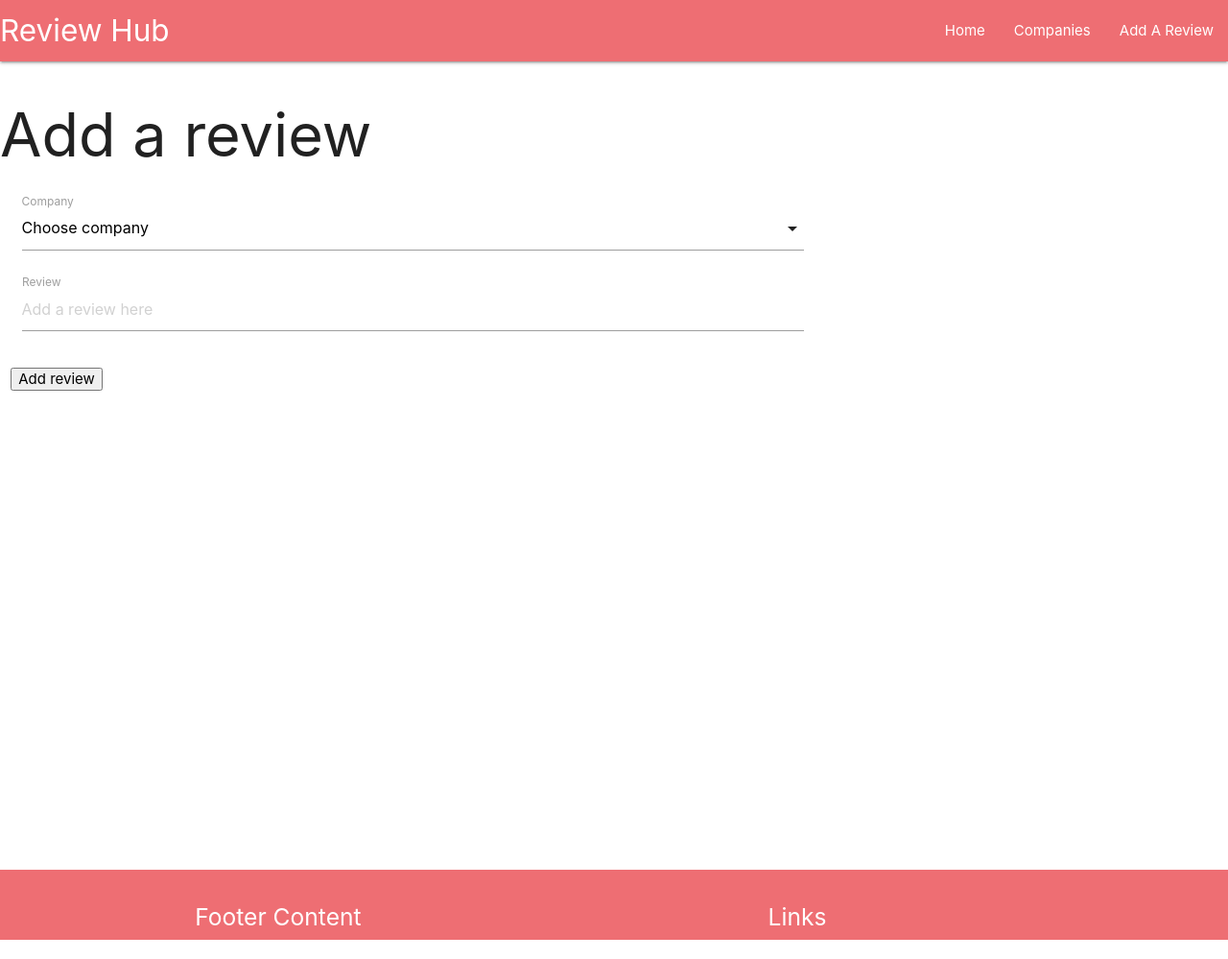
After one commit to BegumDev/ReviewHubMS3, a Flask app: page /add_review in a window 1280 px wide. The commit adds this page. Shown: the whole page at 96% size. Run offline with Flask 2, Linux system fonts and the light colour scheme; data that the repository does not hold is empty; some libraries are stand-ins or nearby versions.

Commit message:
Add full CRUD functionality for company types and add create a review function.

```diff
--- a/reviewhub/routes.py
+++ b/reviewhub/routes.py
@@ -43,3 +43,18 @@ def delete_company(company_id):
     db.session.delete(company)
     db.session.commit()
     return redirect(url_for('companies'))
+
+
+# 1. Add a review
+@app.route("/add_review", methods=["GET", "POST"])
+def add_review():
+    companies = list(Company.query.all())
+    if request.method == "POST":
+        review = Review(
+            description=request.form.get('description'),
+            company_id=request.form.get('company_id')
+        )
+        db.session.add(review)
+        db.session.commit()
+        return redirect(url_for('home'))
+    return render_template("add_review.html", companies=companies)
--- /dev/null
+++ b/reviewhub/templates/add_review.html
@@ -0,0 +1,33 @@
+{% extends "base.html" %}
+{% block content %}
+
+<h1>Add a review</h1>
+
+<!-- Form to add a review -->
+<div class="row">
+    <form class="col s12" action="{{ url_for('add_review') }}" method="POST">
+        <!-- Dropdown selection -->
+        <div class="input-field col s8">
+            <select id="company_id" name="company_id" class="validate" required>
+                <option value="" disabled selected>Choose company</option>
+                {% for company in companies %}
+                <option value="{{ company.id }}">{{ company.company_name }}</option>
+                {% endfor %}
+            </select>
+            <label>Company</label>
+        </div>
+        <!-- review description -->
+        <div class="input-field col s8">
+            <input placeholder="Add a review here" id="description" name="description" type="text" class="validate"
+                    required>
+            <label for="description">Review</label>
+        </div>
+        <div class="row">
+            <div class="input-field col s8">
+                <button type="submit">Add review</button>
+            </div>
+        </div>
+    </form>
+</div>
+
+{% endblock %}
--- a/reviewhub/templates/base.html
+++ b/reviewhub/templates/base.html
@@ -21,6 +21,7 @@
             <ul id="nav-mobile" class="right hide-on-med-and-down">
                 <li><a href="{{ url_for('home') }}">Home</a></li>
                 <li><a href="{{ url_for('companies') }}">Companies</a></li>
+                <li><a href="{{ url_for('add_review') }}">Add A Review</a></li>
             </ul>
         </div>
     </nav>
```
Also changed, not shown: reviewhub/templates/reviews.html (+8 -1 lines).
